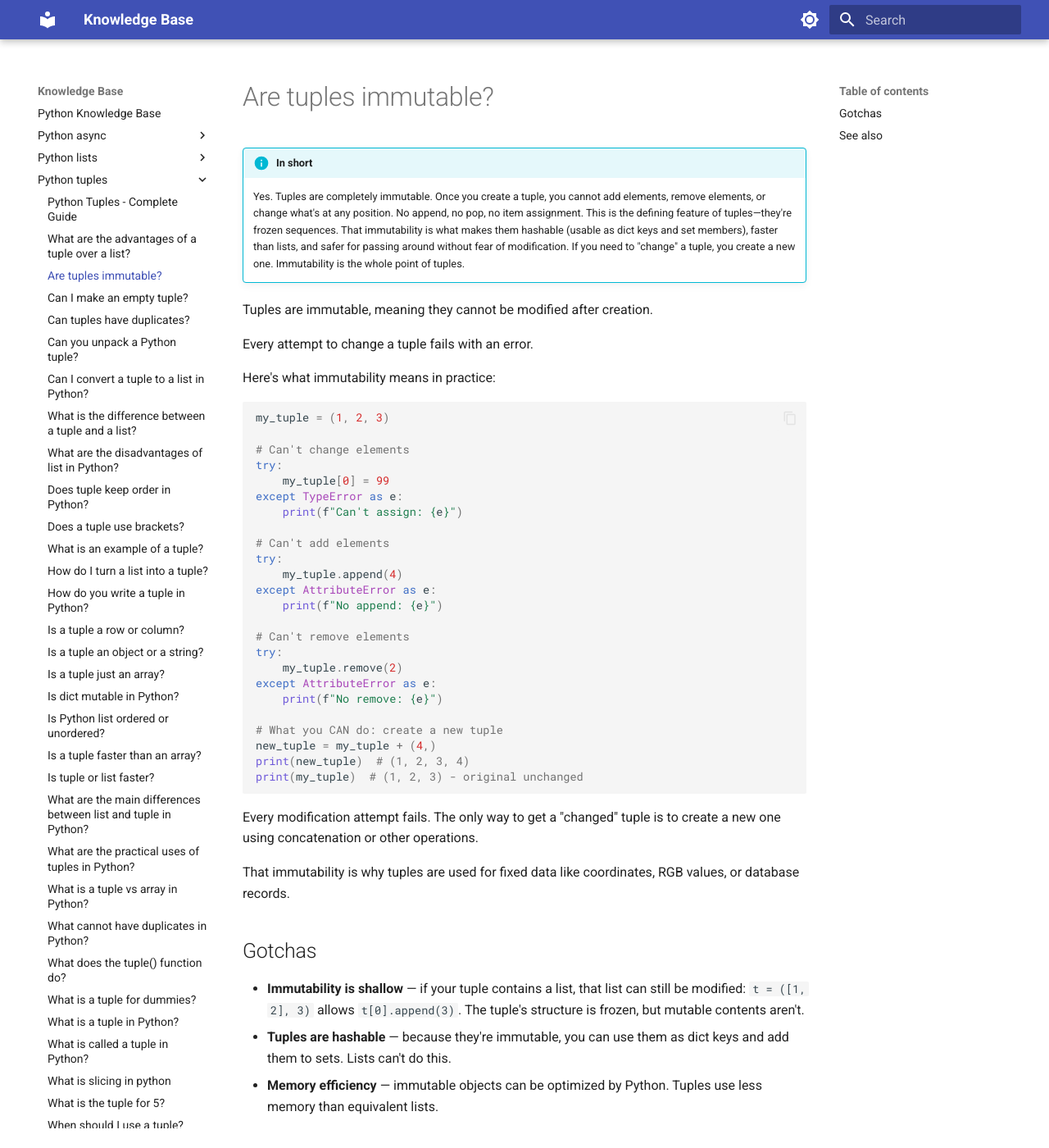
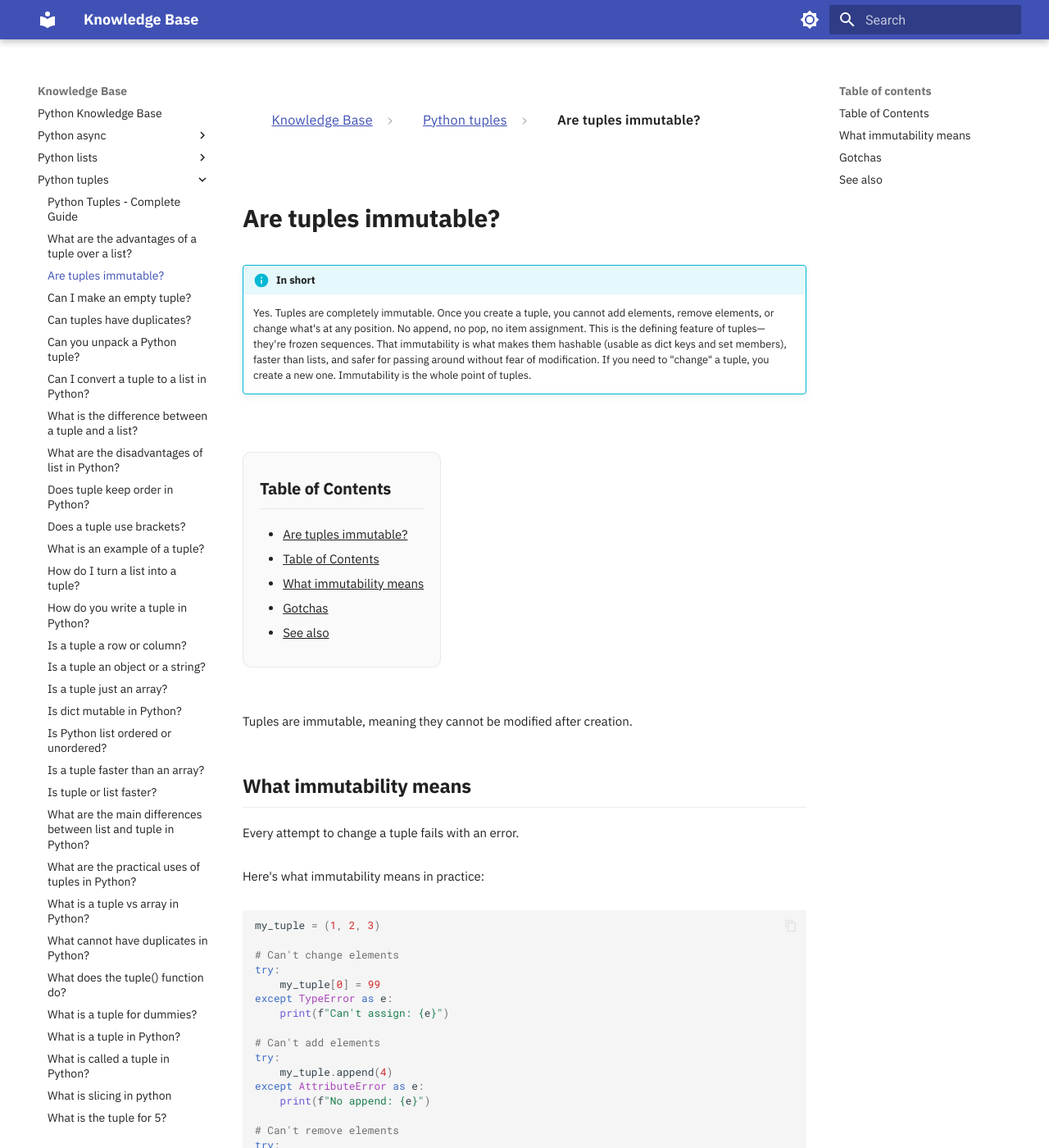
Before and after one commit to subhajitbhar1/knowledge-base, an MkDocs documentation site: the page built from docs/python-tuples/are-tuples-immutable.md, in a window 1280 px wide and 1400 px high. Shown: the whole window at 82% size. Built offline with MkDocs 1.6.1 and Material for MkDocs 9.7.7, drawn with Linux system fonts in a browser that asks for light colours.

Commit message:
Remove outdated blog post summaries and humanized voice update files to streamline documentation and focus on current content. Update mkdocs.yml to include custom CSS and enhance table of contents functionality for improved navigation.

```diff
--- a/docs/python-tuples/are-tuples-immutable.md
+++ b/docs/python-tuples/are-tuples-immutable.md
@@ -19,7 +19,21 @@ updated: "2025-10-07"
 !!! info "In short"
     Yes. Tuples are completely immutable. Once you create a tuple, you cannot add elements, remove elements, or change what's at any position. No append, no pop, no item assignment. This is the defining feature of tuples—they're frozen sequences. That immutability is what makes them hashable (usable as dict keys and set members), faster than lists, and safer for passing around without fear of modification. If you need to "change" a tuple, you create a new one. Immutability is the whole point of tuples.
 
+<div class="toc" markdown="1">
+
+## Table of Contents
+
+- [Are tuples immutable?](#are-tuples-immutable)
+  - [Table of Contents](#table-of-contents)
+  - [What immutability means](#what-immutability-means)
+  - [Gotchas](#gotchas)
+  - [See also](#see-also)
+
+</div>
+
 Tuples are immutable, meaning they cannot be modified after creation.
+
+## What immutability means
 
 Every attempt to change a tuple fails with an error.
 
--- a/mkdocs.yml
+++ b/mkdocs.yml
@@ -38,6 +38,8 @@ theme:
     - search.highlight
     - content.code.copy
 
+extra_css:
+  - assets/stylesheets/custom.css
 plugins:
   - search
 
@@ -51,6 +53,9 @@ markdown_extensions:
   - pymdownx.details
   - attr_list
   - md_in_html
+  - toc:
+      permalink: true
+      toc_depth: 2
 
 watch:
-    - .
+  - .
--- /dev/null
+++ b/overrides/assets/stylesheets/custom.css
@@ -0,0 +1,169 @@
+/* Import IBM Plex Sans */
+@import url('https://fonts.googleapis.com/css2?family=IBM+Plex+Sans:wght@300;400;500;600;700&display=swap');
+
+/* Apply IBM Plex Sans to entire site with generous spacing */
+body,
+.md-typeset {
+    font-family: "IBM Plex Sans", "Helvetica Neue", Arial, sans-serif;
+    font-size: 0.75rem;
+    line-height: 1.5;
+}
+
+/* Generous paragraph spacing */
+.md-typeset p {
+    margin-bottom: 1.5rem;
+}
+
+/* Spacious list items */
+.md-typeset ul,
+.md-typeset ol {
+    margin-bottom: 1.5rem;
+}
+
+.md-typeset li {
+    margin-bottom: 0.5rem;
+}
+
+/* More breathing room for headings */
+.md-typeset h2 {
+    margin-top: 2.5rem;
+    margin-bottom: 1.25rem;
+}
+
+.md-typeset h3 {
+    margin-top: 2rem;
+    margin-bottom: 1rem;
+}
+
+.md-typeset h4,
+.md-typeset h5,
+.md-typeset h6 {
+    margin-top: 1.5rem;
+    margin-bottom: 0.75rem;
+}
+
+/* Spacious code blocks and admonitions */
+.md-typeset pre,
+.md-typeset .admonition {
+    margin-bottom: 1.5rem;
+}
+
+/* Table of Contents Styling */
+.toc {
+    border: 0.2px solid var(--md-default-fg-color--lightest);
+    background-color: #fafafa;
+    padding: 1.5rem 1rem;
+    margin: 2rem 0;
+    border-radius: 0.5rem;
+    max-width: fit-content;
+    display: inline-block;
+}
+
+.toc h2,
+.toc h3 {
+    margin-top: 0;
+    margin-bottom: 1rem;
+    font-size: 1rem;
+    font-weight: 700;
+    color: var(--md-default-fg-color);
+}
+
+.toc ul {
+    list-style: disc;
+    margin: 0;
+    margin-left: 0.5rem;
+}
+
+.toc li {
+    margin-bottom: 0.5rem;
+}
+
+.toc a {
+    color: var(--md-default-fg-color);
+    text-decoration: none !important;
+    transition: color 0.2s ease;
+}
+
+.toc a:hover {
+    color: var(--md-accent-fg-color);
+}
+
+/* Breadcrumbs Styling */
+.md-breadcrumbs {
+    padding: 0.75rem 0;
+    margin-bottom: 1.5rem;
+    font-size: 0.8125rem;
+    color: var(--md-default-fg-color--light);
+    letter-spacing: 0.01em;
+}
+
+.md-breadcrumbs__list {
+    display: flex;
+    flex-wrap: wrap;
+    align-items: center;
+    list-style: none;
+    margin: 0;
+    padding: 0;
+    gap: 0.375rem;
+}
+
+.md-breadcrumbs__item {
+    display: inline-flex;
+    align-items: center;
+}
+
+.md-breadcrumbs__item:not(:last-child)::after {
+    content: "›";
+    margin-left: 0.625rem;
+    margin-right: 0.375rem;
+    color: var(--md-default-fg-color--lighter);
+    font-size: 1.125rem;
+    font-weight: 300;
+}
+
+.md-breadcrumbs__link {
+    color: var(--md-default-fg-color--light);
+    text-decoration: none;
+    transition: all 0.2s ease;
+    padding: 0.125rem 0.25rem;
+    border-radius: 0.25rem;
+}
+
+.md-breadcrumbs__link:hover {
+    color: var(--md-accent-fg-color);
+    background-color: var(--md-default-fg-color--lightest);
+}
+
+.md-breadcrumbs__current {
+    color: var(--md-default-fg-color);
+    font-weight: 600;
+    padding: 0.125rem 0.25rem;
+}
+
+/* Page Title Styling */
+.md-content h1 {
+    color: var(--md-typeset-color);
+    font-weight: 700 !important;
+    opacity: 1 !important;
+}
+
+/* Hyperlink Styling */
+.md-content a {
+    text-decoration: underline !important;
+}
+
+/* Section Title Styling */
+.md-content h2,
+.md-content h3,
+.md-content h4,
+.md-content h5,
+.md-content h6 {
+    border-bottom: 1px solid var(--md-default-fg-color--lightest);
+    padding-bottom: 0.5rem;
+    margin-bottom: 1rem;
+}
+
+.md-content h2,
+.md-content h3 {
+    font-weight: 700;
+}
--- a/overrides/main.html
+++ b/overrides/main.html
@@ -6,6 +6,11 @@
 <meta name="author" content="Subhajit Bhar" />
 <meta name="robots" content="index, follow" />
 <meta name="keywords"
-    content="Subhajit Bhar, freelance data scientist, OCR, NLP, LLM, RAG, knowledge base, python, programming, tutorials" />
+  content="Subhajit Bhar, freelance data scientist, OCR, NLP, LLM, RAG, knowledge base, python, programming, tutorials" />
 <meta name="Publisher" content="Subhajit Bhar" />
 {% endblock %}
+
+{% block content %}
+{% include "partials/breadcrumbs.html" %}
+{{ super() }}
+{% endblock %}
--- /dev/null
+++ b/overrides/partials/breadcrumbs.html
@@ -0,0 +1,17 @@
+{% if page and page.ancestors %}
+<nav class="md-breadcrumbs" aria-label="Breadcrumb">
+  <ol class="md-breadcrumbs__list">
+    <li class="md-breadcrumbs__item">
+      <a href="{{ nav.homepage.url | url }}" class="md-breadcrumbs__link">{{ config.site_name }}</a>
+    </li>
+    {% for node in page.ancestors %}
+    <li class="md-breadcrumbs__item">
+      <a href="{{ node.url | url }}" class="md-breadcrumbs__link">{{ node.title }}</a>
+    </li>
+    {% endfor %}
+    <li class="md-breadcrumbs__item">
+      <span class="md-breadcrumbs__current" aria-current="page">{{ page.title }}</span>
+    </li>
+  </ol>
+</nav>
+{% endif %}
```
Also changed, not shown: BLOG_POSTS_SUMMARY.md (deleted, +0 -91 lines), HUMANIZED_VOICE_UPDATE.md (deleted, +0 -103 lines), PYTHON_ASYNC_SUMMARY.md (deleted, +0 -146 lines), 1 other file.
